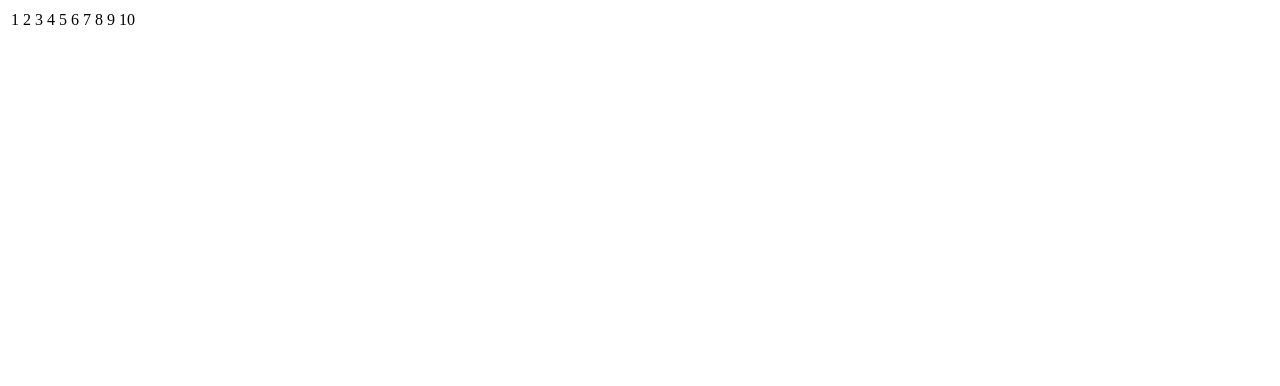
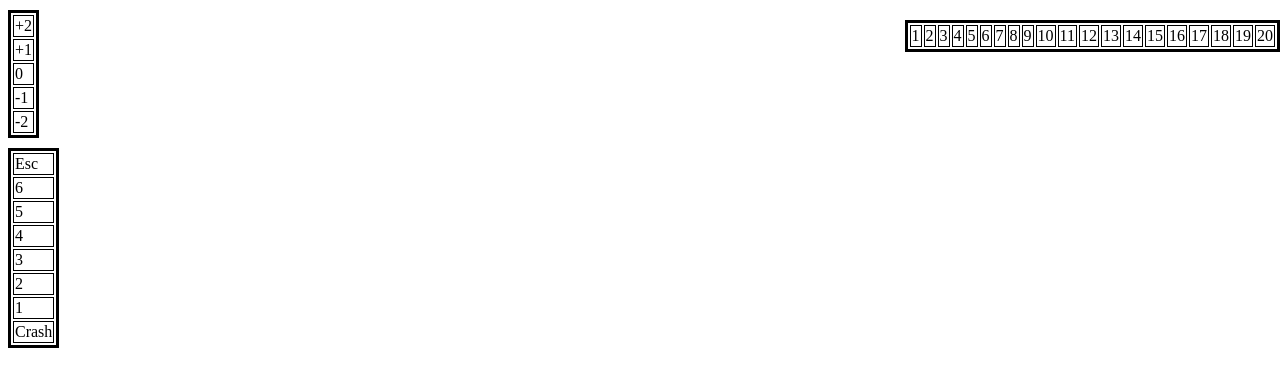
Before and after one commit to BoyVOL/BoyVOL.github.io, a plain HTML site: page TabletopWargameProject/ShipSheetTemplate.html in a window 1280 px wide. Drawn offline with Linux system fonts and the light colour scheme.

Commit message:
добавил таблички

```diff
--- a/TabletopWargameProject/ShipSheetTemplate.html
+++ b/TabletopWargameProject/ShipSheetTemplate.html
@@ -1,7 +1,27 @@
 <!DOCTYPE html>
 <head>
     <style>
-
+        table {
+            border: solid;
+            border-color: black;
+            border-width: medium;
+            margin-bottom: 10px;
+            margin-top: 10px;
+        }
+        .speed {
+            position: absolute;
+            right: 0px;
+        }
+        tr{
+            border: solid;
+            border-color: black;
+            border-width:thin;
+        }
+        td{
+            border: solid;
+            border-color: black;
+            border-width:thin;
+        }
     </style>
 </head>
 <body>
@@ -17,12 +37,33 @@
             <td>8</td>
             <td>9</td>
             <td>10</td>
+            <td>11</td>
+            <td>12</td>
+            <td>13</td>
+            <td>14</td>
+            <td>15</td>
+            <td>16</td>
+            <td>17</td>
+            <td>18</td>
+            <td>19</td>
+            <td>20</td>
         </tr>
     </table>
     <table class="elev">
-
+        <tr><td>+2</td></tr>
+        <tr><td>+1</td></tr>
+        <tr><td>0</td></tr>
+        <tr><td>-1</td></tr>
+        <tr><td>-2</td></tr>
     </table>
     <table class="height">
-
+        <tr><td>Esc</td></tr>
+        <tr><td>6</td></tr>
+        <tr><td>5</td></tr>
+        <tr><td>4</td></tr>
+        <tr><td>3</td></tr>
+        <tr><td>2</td></tr>
+        <tr><td>1</td></tr>
+        <tr><td>Crash</td></tr>
     </table>
 </body>
```
